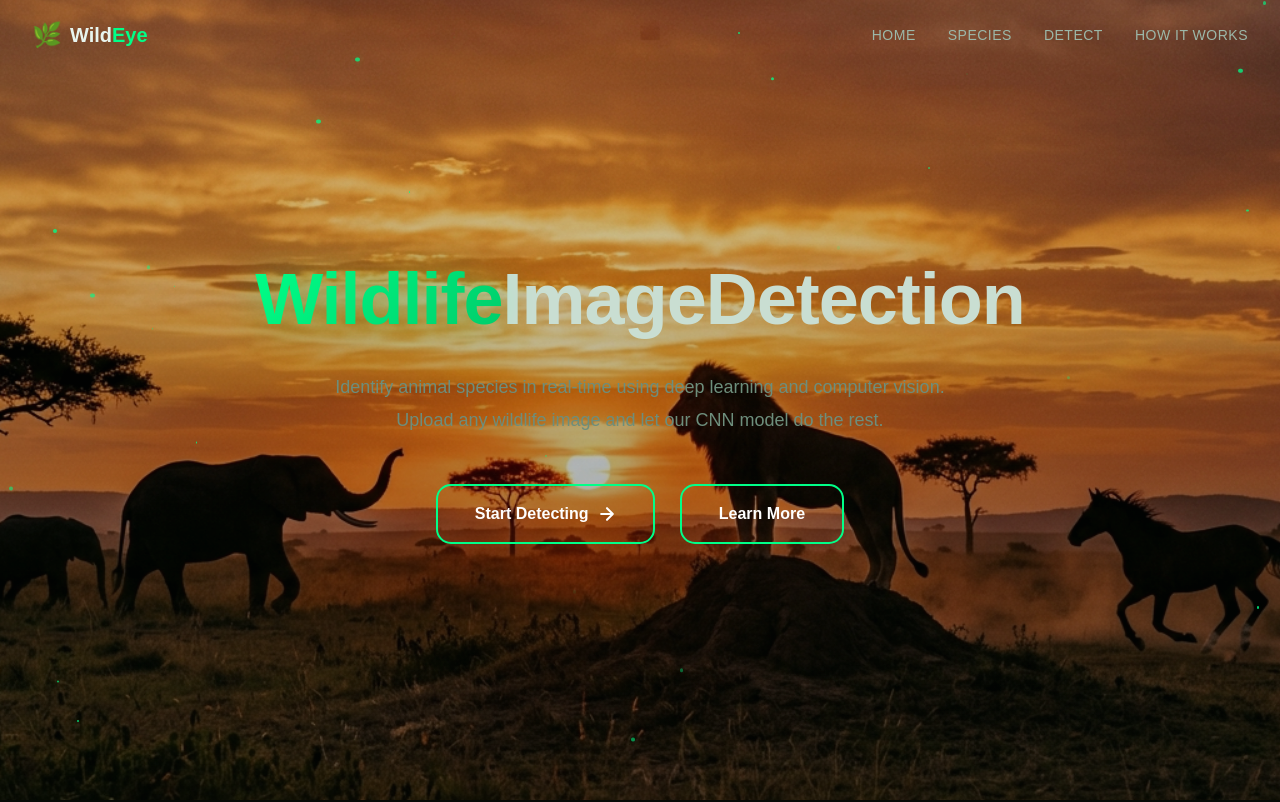
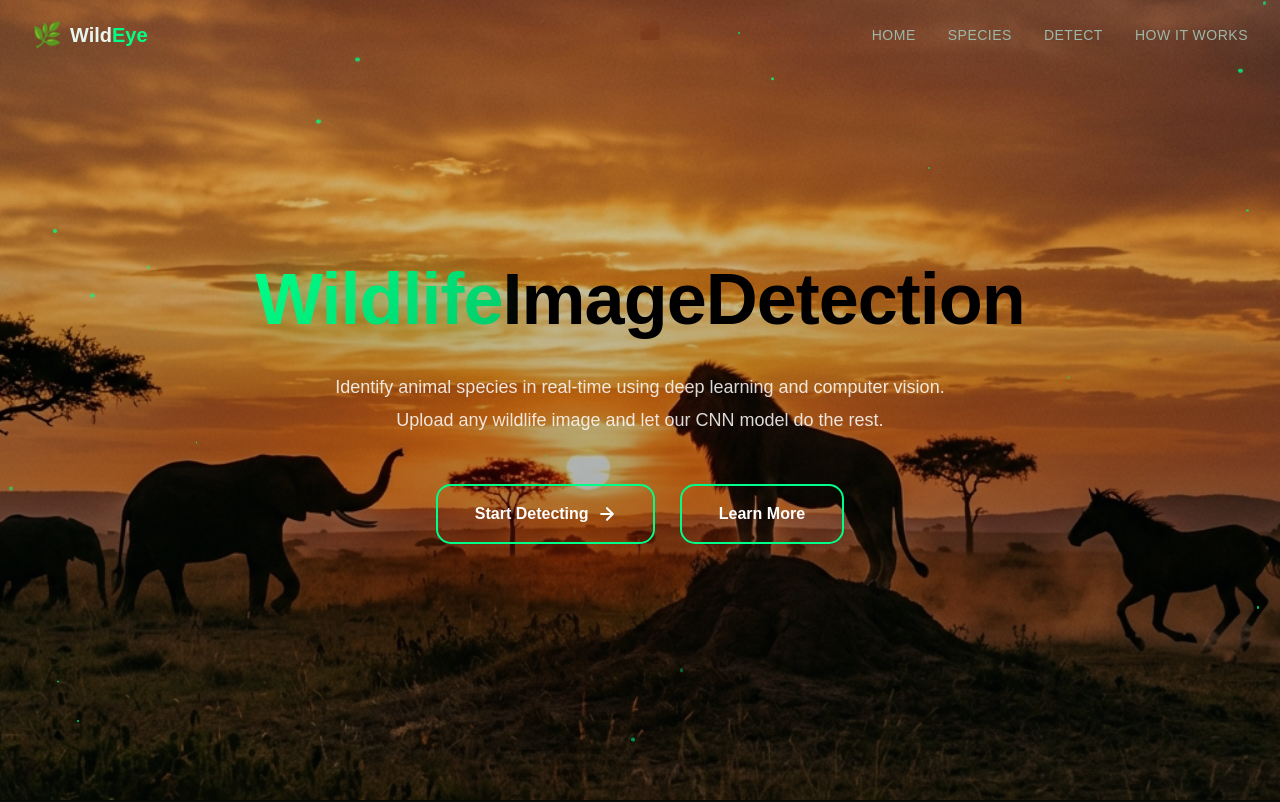
Before and after one commit to mihirv007/Wildlife_Image_detection, a React (Vite) app in the folder frontend/: page / in a window 1280 px wide. Shown: the top 802 px of the page. Built offline with nearby package versions, Linux system fonts and the light colour scheme; a web font is replaced by a local one.

Commit message:
Update hero title text color: set 'Image Detection' to black

```diff
--- a/frontend/src/components/HeroSection.css
+++ b/frontend/src/components/HeroSection.css
@@ -93,11 +93,12 @@
   margin-bottom: var(--space-xl);
   letter-spacing: -1px;
   perspective: 500px;
-  color: #c9ded2;
+  color: #000000;
 }
 
 .hero__title-word {
   display: inline-block;
+  color: #000000;
 }
 
 .hero__title .accent {
@@ -111,7 +112,7 @@
 /* Subtitle */
 .hero__subtitle {
   font-size: var(--text-lg);
-  color: #6d8e7c;
+  color: rgba(255, 255, 255, 0.85);
   line-height: 1.8;
   margin-bottom: var(--space-2xl);
   max-width: 650px;
```
